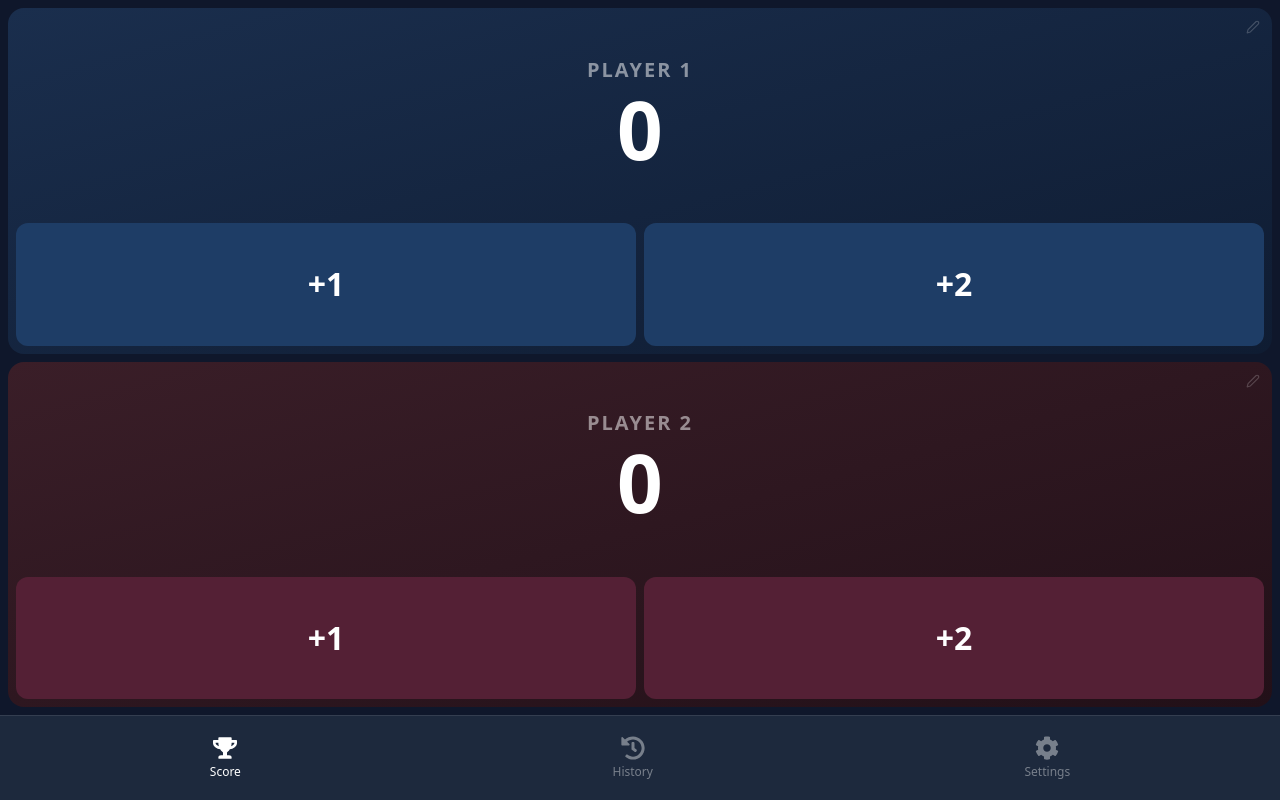
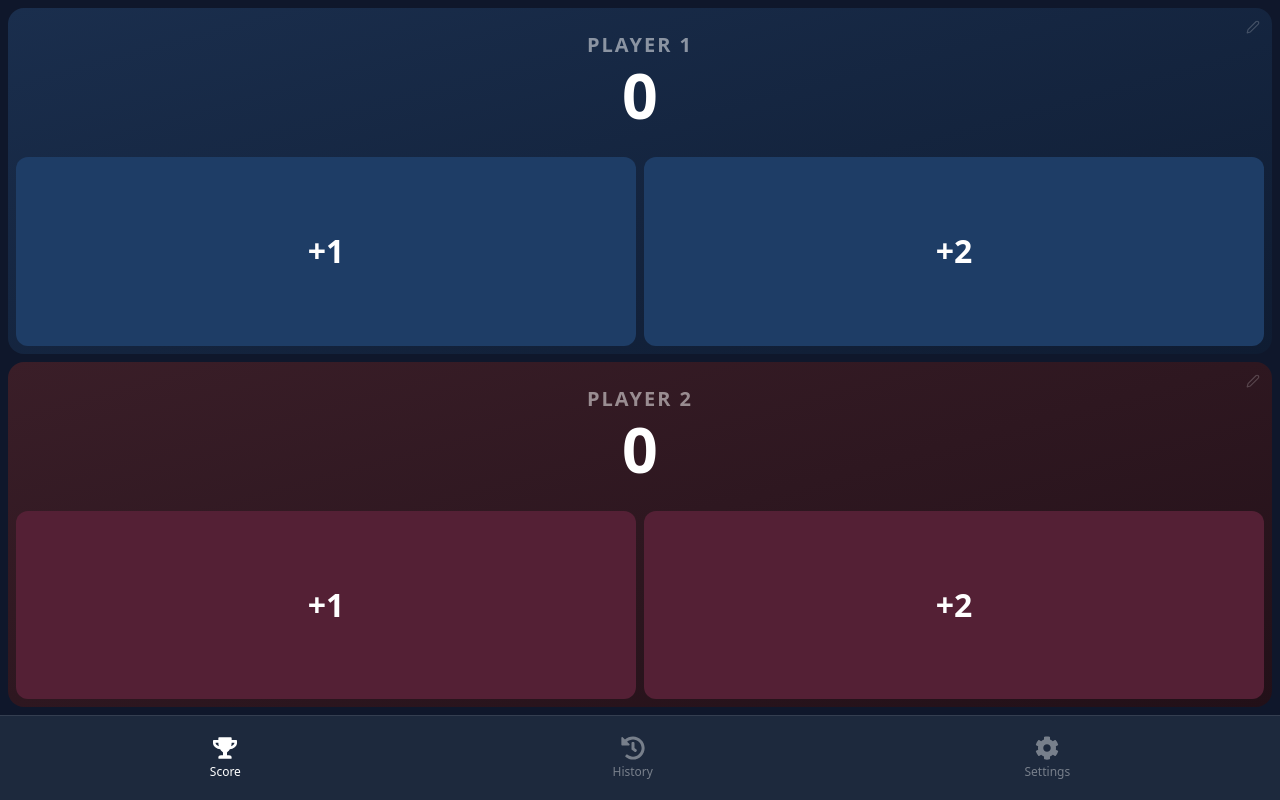
Before and after one commit to balthazarely/easy-cribbage, a React (Vite) app: page / in a window 1280 px wide. Built offline with nearby package versions, Linux system fonts and the light colour scheme.

Commit message:
better 3p sizing

```diff
--- a/src/components/PlayerScore.tsx
+++ b/src/components/PlayerScore.tsx
@@ -87,7 +87,8 @@ export default function PlayerScore({
     >
       <div className="flex flex-col" style={contentStyle}>
         <div
-          className="relative flex flex-col flex-[3] min-h-0 items-center justify-center gap-1 py-3"
+          className="relative flex flex-col flex-[2] min-h-0 items-center justify-center gap-1 py-2"
+          style={{ containerType: "size" }}
           onPointerDown={handlePointerDown}
           onPointerUp={handlePointerUp}
           onPointerLeave={handlePointerUp}
@@ -96,12 +97,12 @@ export default function PlayerScore({
           <span className="text-[clamp(0.875rem,2.5dvh,1.5rem)] font-semibold opacity-50 uppercase tracking-widest">
             {name}
           </span>
-          <span className="text-[clamp(2rem,10dvh,9rem)] font-bold leading-none">
+          <span className="text-[clamp(1.25rem,50cqh,9rem)] font-bold leading-none">
             {score}
           </span>
         </div>
 
-        <div className="flex flex-[2] gap-2 p-2">
+        <div className="flex flex-[3] gap-2 p-2">
           <button
             onClick={() => addScore(player, 1)}
             className={`flex-1 h-full rounded-xl text-[clamp(1.5rem,4dvh,3rem)] font-bold ${theme.button}`}
```
